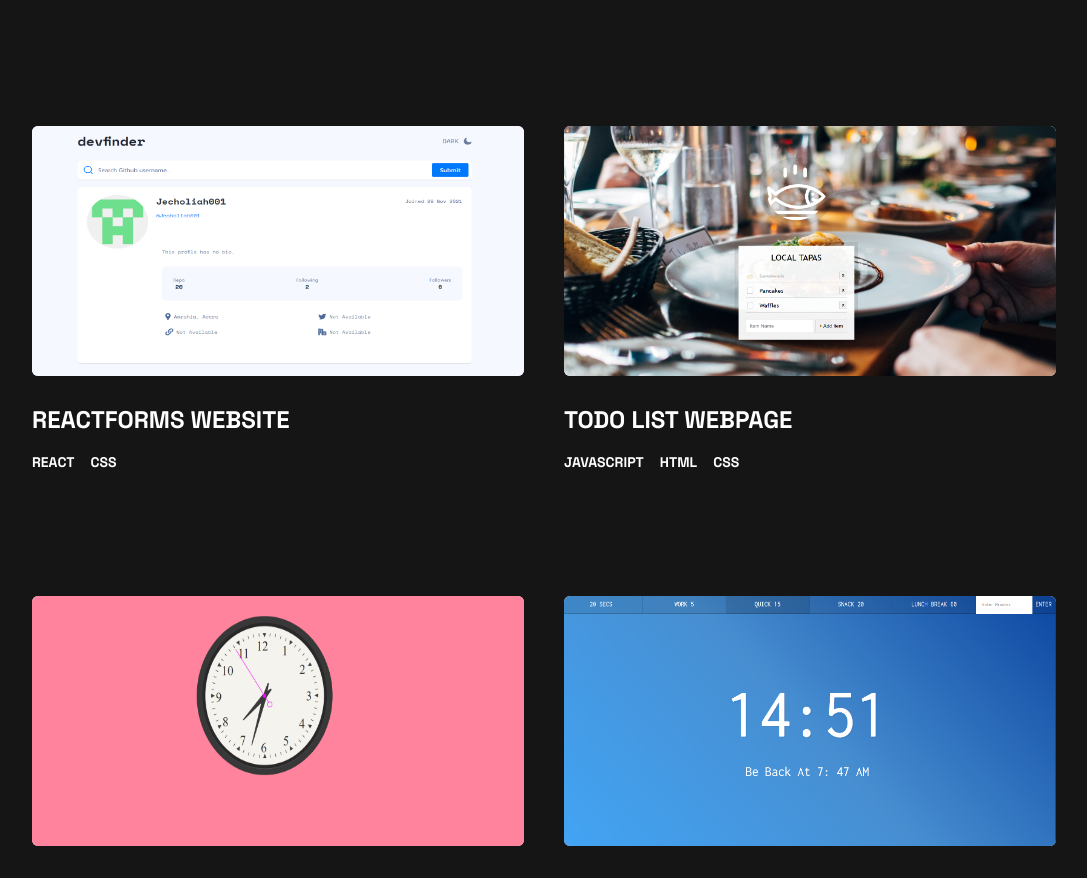
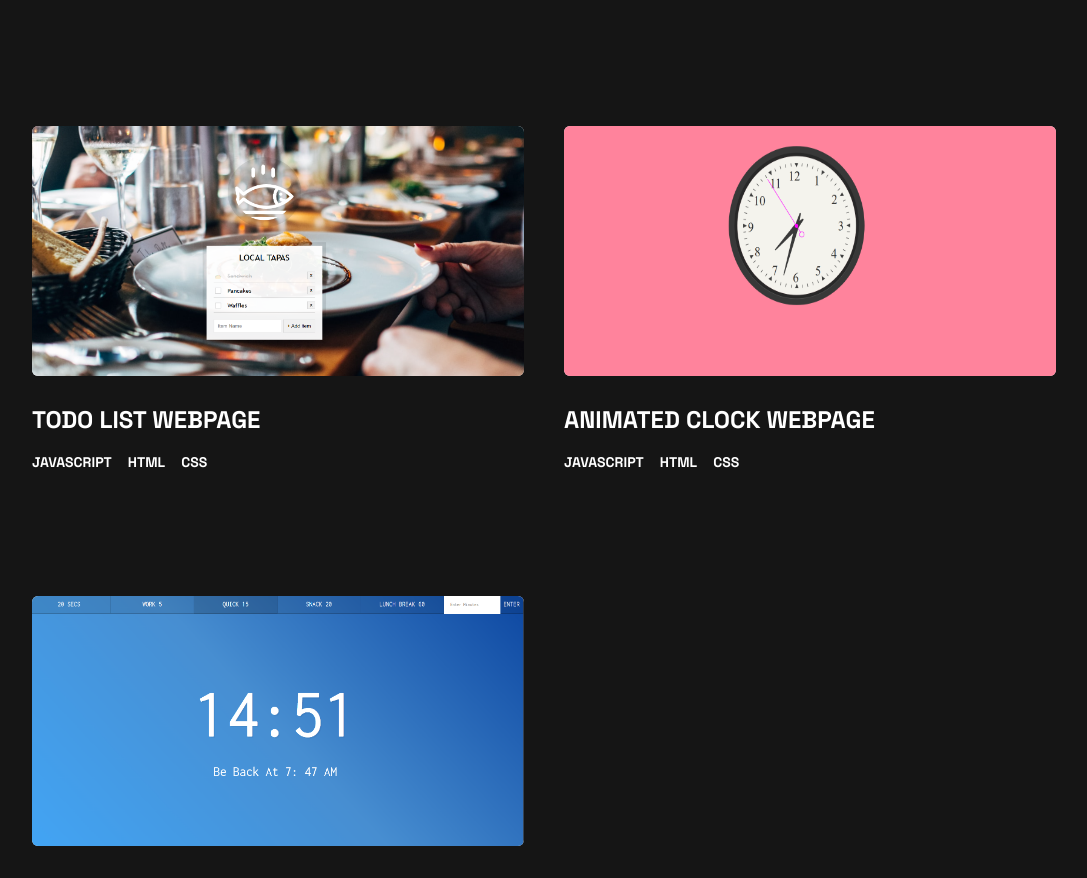
Before and after one commit to Jecholiah001/Portfolio_project, a React (Vite) app in the folder Portfolio/: page / in a window 1280 px wide. Shown: the part 2362-3240 px from the top of the page, without its empty margins (96-1183 px from the left). Built offline with nearby package versions, Linux system fonts and the light colour scheme.

Commit message:
new changes

```diff
--- a/Portfolio/public/data.json
+++ b/Portfolio/public/data.json
@@ -41,16 +41,6 @@
 
     {
         "index":"5",
-        "name":"ReactForms Website",
-        "image":"/assets/usersearch.png",
-        "skill1":"React",
-        "skill2":"CSS",
-        "projectLink":"",
-        "codeLink":"https://github.com/Jecholiah001/C4_React_Projectr"
-    },
-
-    {
-        "index":"6",
         "name":"Todo List Webpage",
         "image":"/assets/tapas.png",
         "skill1":"JavaScript",
@@ -61,7 +51,7 @@
     },
 
     {
-        "index":"7",
+        "index":"6",
         "name":"Animated Clock Webpage",
         "image":"/assets/clock.png",
         "skill1":"JavaScript",
@@ -72,7 +62,7 @@
     },
 
     {
-        "index":"8",
+        "index":"7",
         "name":"Countdown Webpage",
         "image":"/assets/timer.png",
         "skill1":"JavaScript",
--- a/Portfolio/src/components/Card.jsx
+++ b/Portfolio/src/components/Card.jsx
@@ -24,7 +24,7 @@ function Card({item, isHovered}) {
                 </a>
                 <a
                   href={item.codeLink}
-                  className="mt-5 underline underline-offset-[12px] decoration-cyan hover:text-cyan decoration-4 lg:m-auto"
+                  className="mt-4 underline underline-offset-[12px] decoration-cyan hover:text-cyan decoration-4 lg:m-auto"
                 >
                   View Code
                 </a>
--- a/Portfolio/src/components/Projects.jsx
+++ b/Portfolio/src/components/Projects.jsx
@@ -10,7 +10,6 @@ function Projects() {
 
 
   const handleMouseEnter = (index) => {
-
     setIsHovered(index);
   };
 
```
